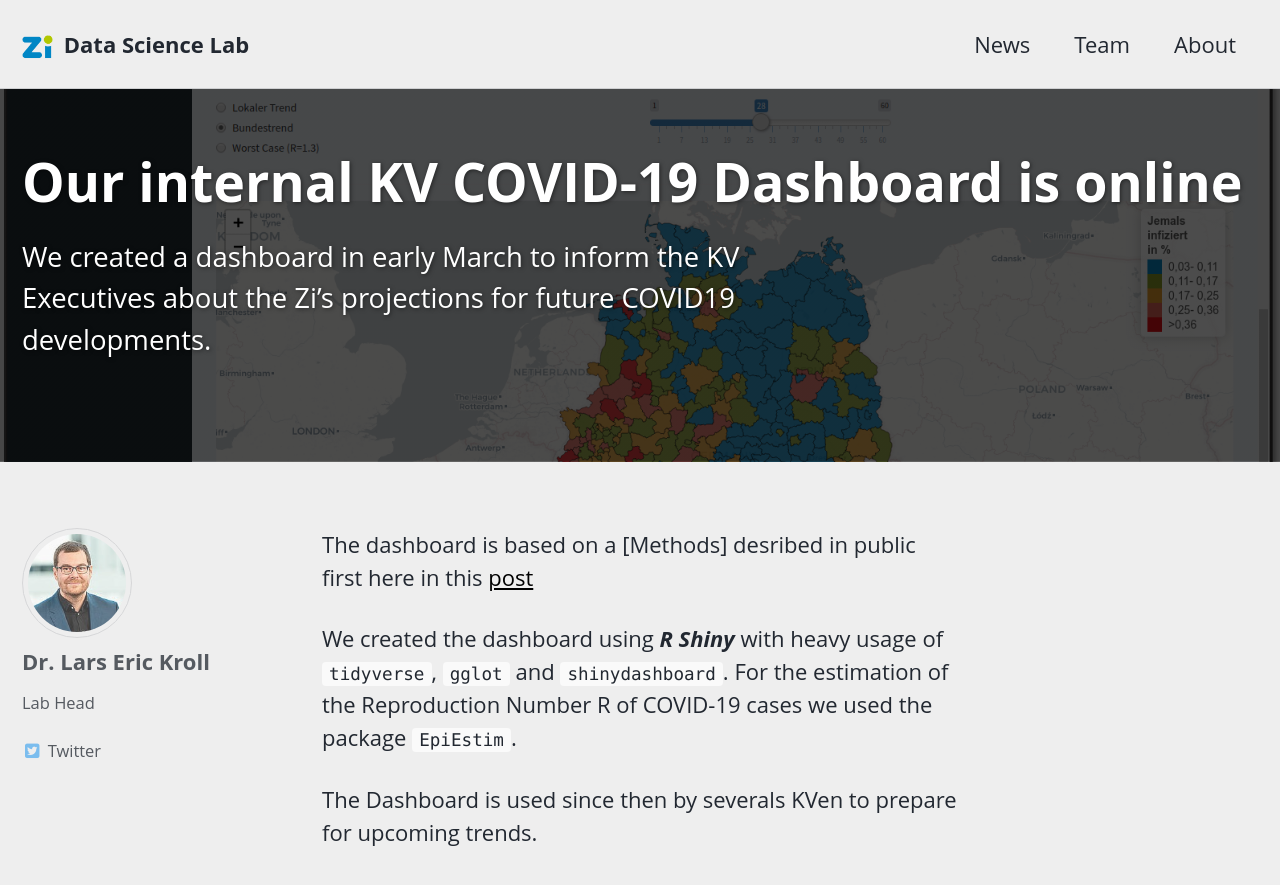
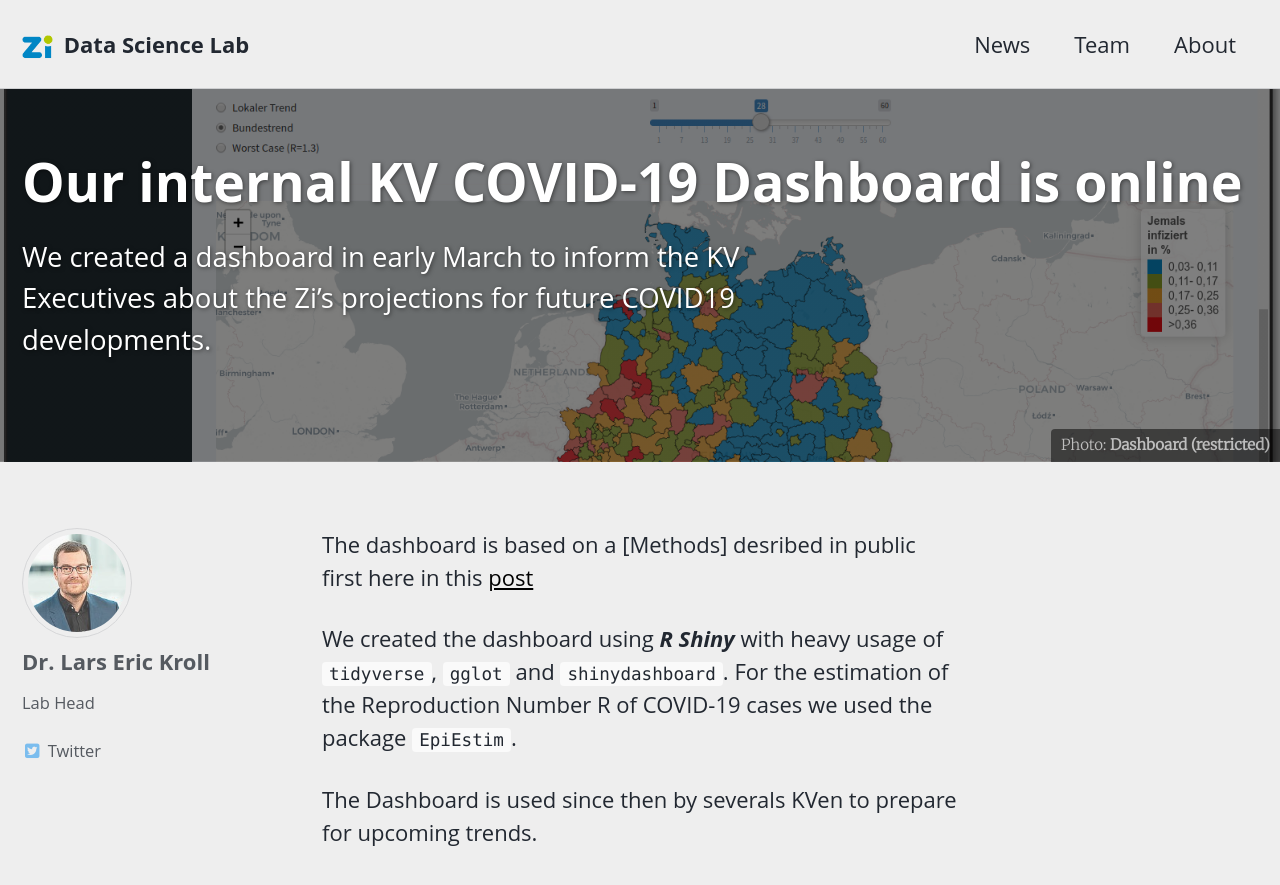
Before and after one commit to zidatalab/zidatalab.github.io, a Jekyll site: the page built from _posts/2020-03-24-KV-Dashboard-on_COVID19.md, in a window 1280 px wide and 900 px high. Shown: the top 885 px of the window. Built offline with Jekyll 4.4.1, drawn with Linux system fonts in a browser that asks for light colours; cached includes are drawn as plain includes; nearby versions of some CDN libraries.

Commit message:
added caption to header images

```diff
--- a/_posts/2020-03-24-KV-Dashboard-on_COVID19.md
+++ b/_posts/2020-03-24-KV-Dashboard-on_COVID19.md
@@ -3,7 +3,8 @@ author: Lars
 title: Our internal KV COVID-19 Dashboard is online
 header:
     overlay_image: assets/posts/2020-05-22-Zi_COVID19_Projektionen.png
-    overlay_filter: 0.7
+    overlay_filter: 0.5
+    caption: "Photo: [**Dashboard (restricted)**](https://covid-19-monitor.azurewebsites.net/)"
 excerpt: "We created a dashboard in early March to inform the KV Executives about the Zi's projections for future COVID19 developments."
 categories: [news] # Pleaser choose from [news,presentations,articles,projects,reports]
 tags:
```
Also changed, not shown: _posts/2020-05-06-covid19dashboardonline.md (+2 -1 lines).
